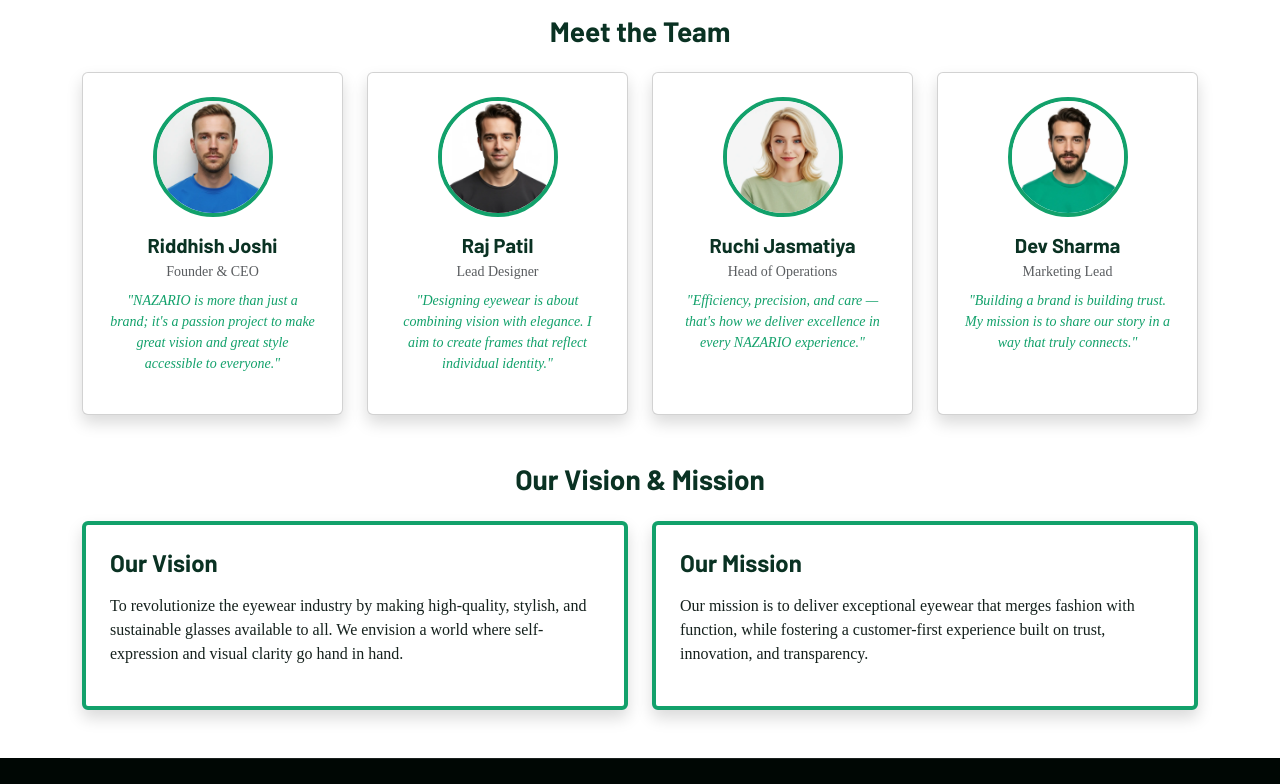
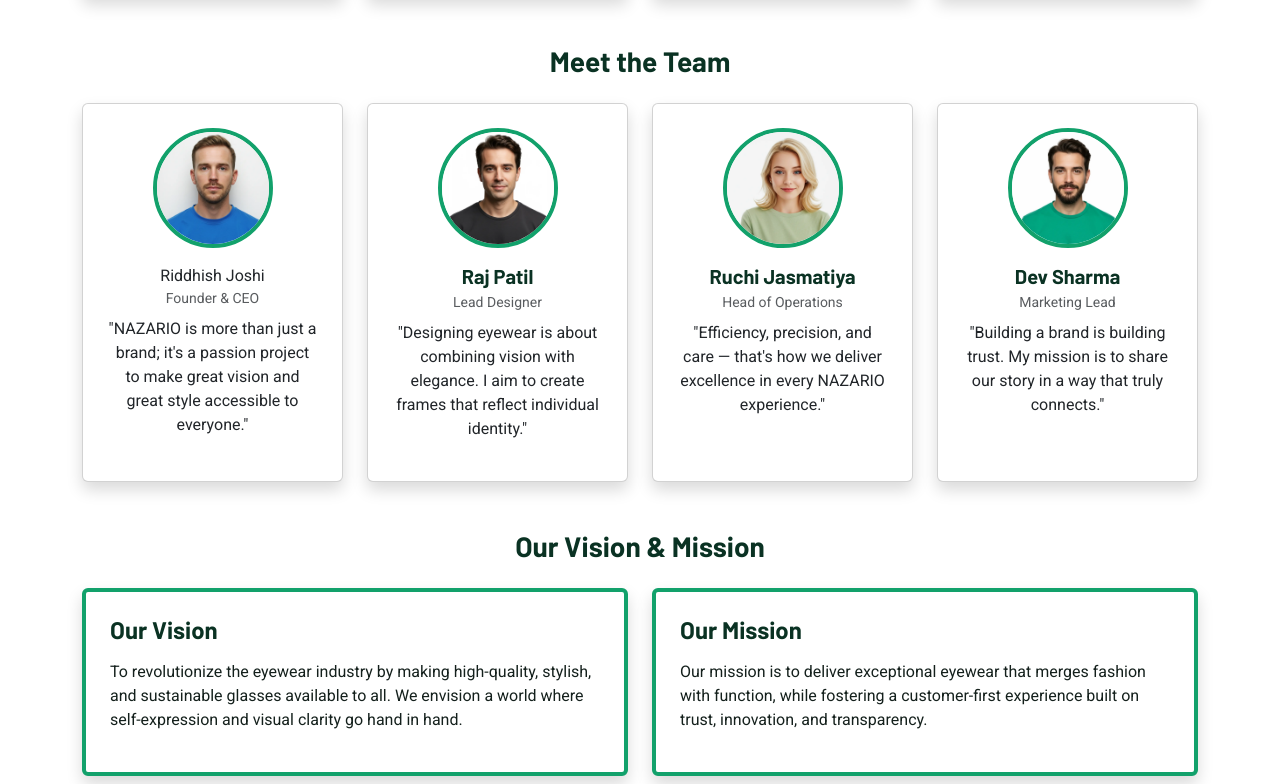
Before and after one commit to nazario-in/nazario-sample-ui, a plain HTML site: page about-page.html in a window 1280 px wide. Shown: the part 849-1633 px from the top of the page. Drawn offline with Linux system fonts and the light colour scheme.

Commit message:
Update about-page.html

```diff
--- a/about-page.html
+++ b/about-page.html
@@ -13,10 +13,11 @@
   <link href="assets/css/main.css" rel="stylesheet" />
 
   <style>
+
     :root {
-  --default-font: "Roboto", system-ui, ...;
-  --heading-font: "Barlow", sans-serif;
-  --nav-font: "Inter", sans-serif;
+  --default-font: "Roboto",  system-ui, -apple-system,"Segoe UI", Roboto, "Helvetica Neue", Arial, "Noto Sans", "Liberation Sans", sans-serif, "Apple Color Emoji", "Segoe UI Emoji", "Segoe UI Symbol", "Noto Color Emoji";
+  --heading-font: "Barlow",  sans-serif;
+  --nav-font: "Inter",  sans-serif;
   --background-color: #ffffff;
   --background-dark: #121a16;        /* <-- add this line */
   --default-color: #14201c;
@@ -133,18 +134,21 @@
           <div class="row g-4 justify-content-center">
             <div class="col-md-3">
               <div class="card shadow text-center p-4 h-100">
-                <img src="assets/img/person/person-m-9.webp"  class="rounded-circle mx-auto mb-3" width="120" height="120" style="border: 4px solid var(--accent-color);" />
-                <h5 class="fw-bold mb-1" style="color:var(--heading-color);">Riddhish Joshi</h5>
+                <img src="assets/img/person/person-m-9.webp" class="rounded-circle mx-auto mb-3"
+                 width="120" height="120" style="border: 4px solid var(--accent-color);">Riddhish Joshi</h5>
                 <div class="small text-muted mb-2">Founder & CEO</div>
-                <blockquote class="fst-italic small" style="color:var(--accent-color);">"NAZARIO is more than just a brand; it's a passion project to make great vision and great style accessible to everyone."</blockquote>
+                <blockquote class=" Times new roman " style="color:var
+                (--accent-color);">"NAZARIO is more than just a brand; it's a passion project to make great vision and great style accessible to everyone."</blockquote>
               </div>
             </div>
             <div class="col-md-3">
               <div class="card shadow text-center p-4 h-100">
-                <img src="assets/img/person/person-m-3.webp"class="rounded-circle mx-auto mb-3" width="120" height="120" style="border: 4px solid var(--accent-color);" />
+                <img src="assets/img/person/person-m-3.webp"class="rounded-circle mx-auto mb-3"
+                 width="120" height="120" style="border: 4px solid var(--accent-color);" />
                 <h5 class="fw-bold mb-1" style="color:var(--heading-color);">Raj Patil</h5>
                 <div class="small text-muted mb-2">Lead Designer</div>
-                <blockquote class="fst-italic small" style="color:var(--accent-color);">"Designing eyewear is about combining vision with elegance. I aim to create frames that reflect individual identity."</blockquote>
+                <blockquote class=" times new roman " style="color:var
+                (--accent-color);"> "Designing eyewear is about combining vision with elegance. I aim to create frames that reflect individual identity."</blockquote>
               </div>
             </div>
             <div class="col-md-3">
@@ -152,7 +156,8 @@
                 <img src="assets/img/person/person-f-12.webp "class="rounded-circle mx-auto mb-3" width="120" height="120" style="border: 4px solid var(--accent-color);" />
                 <h5 class="fw-bold mb-1" style="color:var(--heading-color);">Ruchi Jasmatiya</h5>
                 <div class="small text-muted mb-2">Head of Operations</div>
-                <blockquote class="fst-italic small" style="color:var(--accent-color);">"Efficiency, precision, and care — that's how we deliver excellence in every NAZARIO experience."</blockquote>
+                <blockquote class="times new roman" style="color:var
+              (--accent-color);">"Efficiency, precision, and care — that's how we deliver excellence in every NAZARIO experience."</blockquote>
               </div>
             </div>
             <div class="col-md-3">
@@ -160,7 +165,8 @@
                 <img src="assets/img/person/person-m-8.webp" class="rounded-circle mx-auto mb-3" width="120" height="120" style="border: 4px solid var(--accent-color);" />
                 <h5 class="fw-bold mb-1" style="color:var(--heading-color);">Dev Sharma</h5>
                 <div class="small text-muted mb-2">Marketing Lead</div>
-                <blockquote class="fst-italic small" style="color:var(--accent-color);">"Building a brand is building trust. My mission is to share our story in a way that truly connects."</blockquote>
+                <blockquote class="times new roman " style="color:var
+                (--accent-color);">"Building a brand is building trust. My mission is to share our story in a way that truly connects."</blockquote>
               </div>
             </div>
           </div>
```
